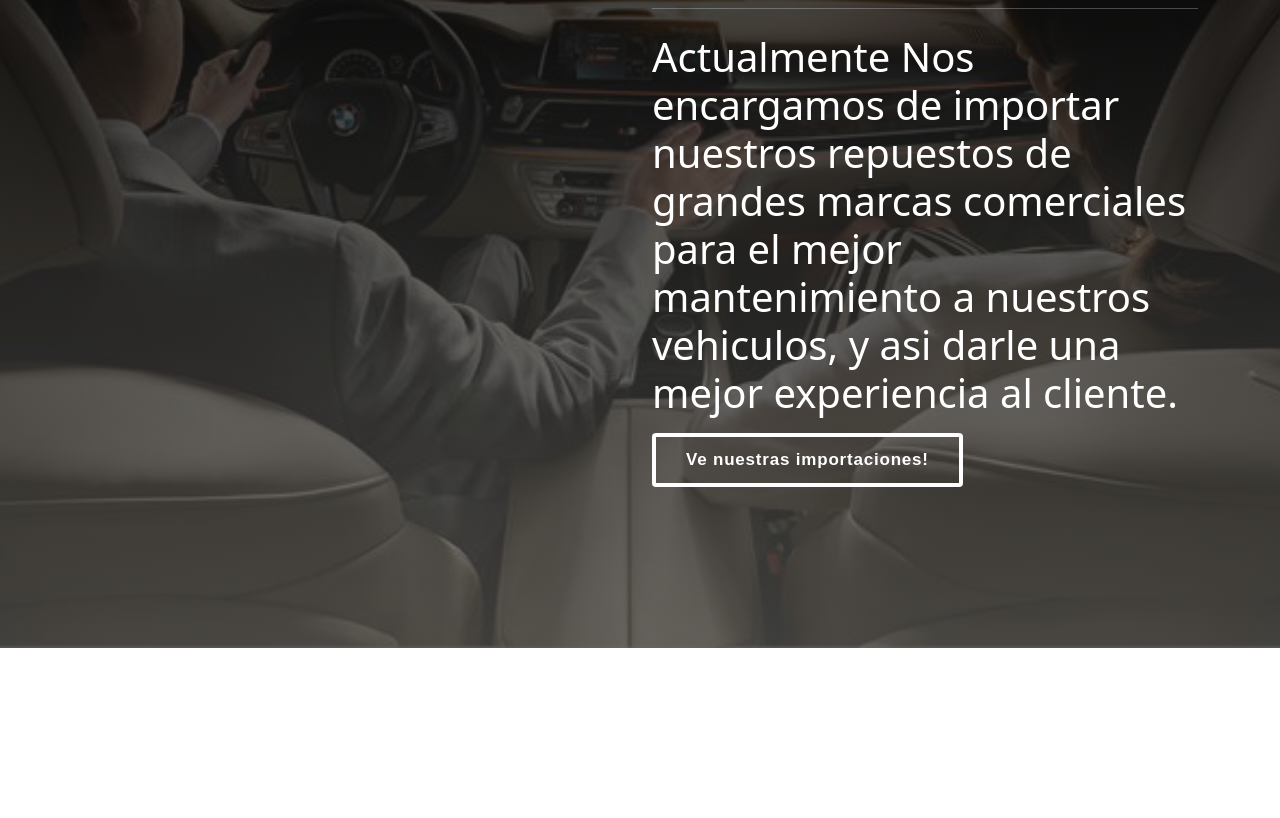
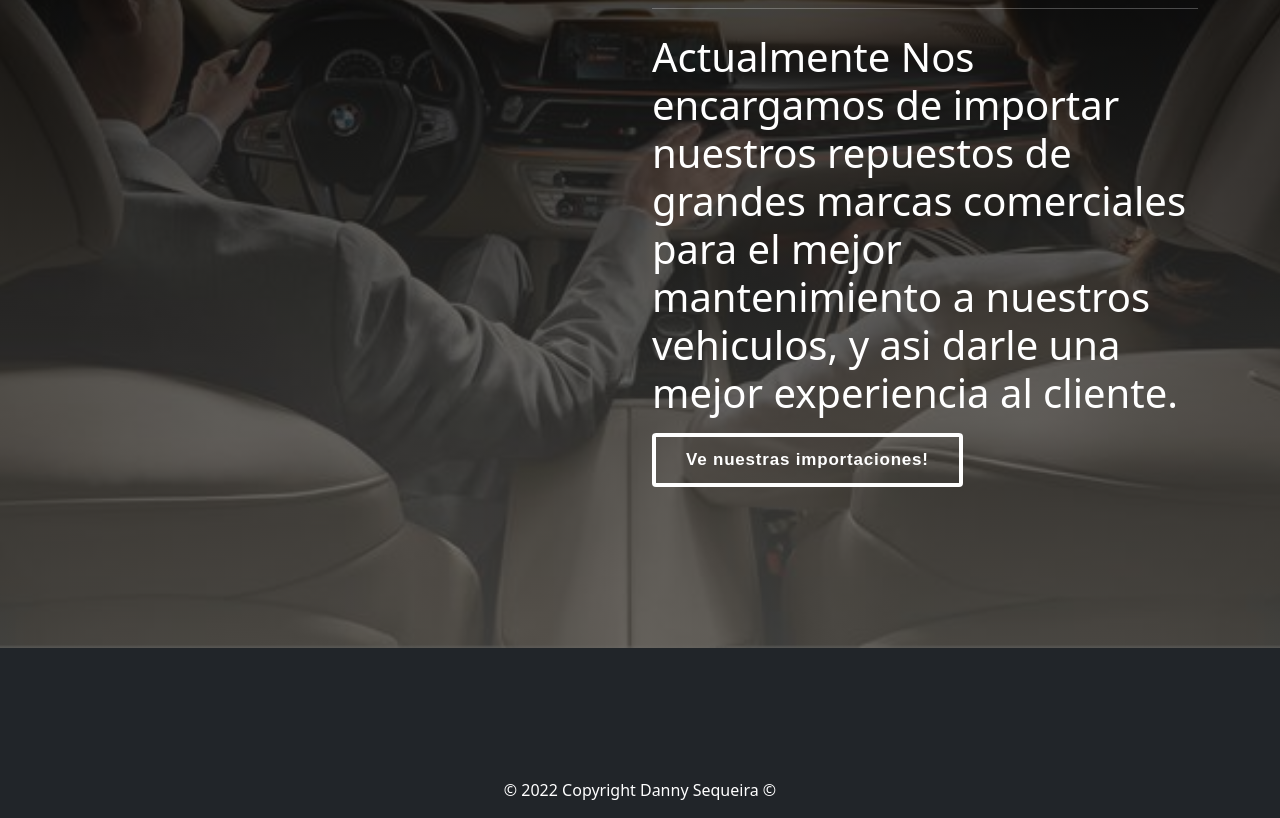
Before and after one commit to Rdani2005/autobahn, a React (Create React App) app: page / in a window 1280 px wide. Shown: the part 1853-2671 px from the top of the page. Before the commit the page ends 2501 px from the top, so only its background shows below. Built offline with nearby package versions, Linux system fonts and the light colour scheme.

Commit message:
Added a new Footer example (need an special Library, also added copyright section

```diff
--- a/src/App.js
+++ b/src/App.js
@@ -1,3 +1,4 @@
+// Author Daniel Ricardo Sequeira Campos
 // ------------------ Libraries --------------------------------
 import { BrowserRouter as Router, Routes, Route } from 'react-router-dom';
 import React from 'react';
@@ -7,6 +8,7 @@ import MainPage from "./views/MainPage";
 import Error404 from "./views/Error404";
 // Components
 import Header from "./components/Header"
+import Footer from "./components/Footer"
 // ------------------ React Component --------------------------
 const App = () => {
   return (
@@ -20,6 +22,7 @@ const App = () => {
 
         <Route path="*" element={<Error404 />} />
       </Routes>
+      <Footer />
     </Router>
   );
 };
--- /dev/null
+++ b/src/components/Footer.js
@@ -0,0 +1,25 @@
+// Author Daniel Ricardo Sequeira Campos
+import React from 'react';
+
+const Footer = () => {
+    return (
+        <footer className="bg-dark text-center text-white">
+
+                <div className="container p-4">
+                    <section className="mb-4">
+                        <a className="btn btn-primary btn-floating m-1" href="https://www.facebook.com/danny.sequeira.961/" role="button"><i className="bi bi-facebook"></i></a>
+                        <a className="btn btn-primary btn-floating m-1" href="https://twitter.com/rdani2005" role="button"><i className="bi bi-twitter"></i></a>
+                        <a className="btn btn-primary btn-floating m-1" href="https://www.instagram.com/rdani2005/" role="button"><i className="bi bi-instagram"></i></a>
+                        <a className="btn btn-primary btn-floating m-1" href="https://www.linkedin.com/in/rdani2005" role="button"><i className="bi bi-linkedin"></i></a>
+                        <a className="btn btn-primary btn-floating m-1" href="https://github.com/rdani2005" role="button"><i className="bi bi-github"></i></a>
+                    </section>
+                </div>
+                <div className="text-center p-3" >
+                    © 2022 Copyright Danny Sequeira ©
+                </div>
+
+        </footer>
+    );
+};
+
+export default Footer;
--- a/src/components/Header.js
+++ b/src/components/Header.js
@@ -1,3 +1,4 @@
+// Author Daniel Ricardo Sequeira Campos
 // ------------------ Libraries and Dependencies --------------------
 import React from 'react';
 import { NavLink } from 'react-router-dom'
--- a/src/components/main-page/Imports.js
+++ b/src/components/main-page/Imports.js
@@ -1,3 +1,4 @@
+// Author Daniel Ricardo Sequeira Campos
 // ------------------ Libraries --------------------------------
 import React from 'react';
 import { Link } from 'react-router-dom';
--- a/src/components/main-page/Vehicles.js
+++ b/src/components/main-page/Vehicles.js
@@ -1,3 +1,4 @@
+// Author Daniel Ricardo Sequeira Campos
 // ------------------ Libraries --------------------------------
 import React from 'react';
 import { Link } from 'react-router-dom';
--- a/src/components/main-page/WelcomeSection.js
+++ b/src/components/main-page/WelcomeSection.js
@@ -1,3 +1,4 @@
+// Author Daniel Ricardo Sequeira Campos
 // ------------------ Libraries --------------------------------
 import React from 'react';
 // ------------------ React Component --------------------------
--- a/src/views/Error404.js
+++ b/src/views/Error404.js
@@ -1,3 +1,5 @@
+// Author Daniel Ricardo Sequeira Campos
+// TODO: Do this template view
 import React from 'react';
 
 const Error404 = () => {
--- a/src/views/MainPage.js
+++ b/src/views/MainPage.js
@@ -1,3 +1,4 @@
+// Author Daniel Ricardo Sequeira Campos
 // ------------------ Libraries --------------------------------
 import React from 'react';
 // ---------------------- Components --------------------------------
```
